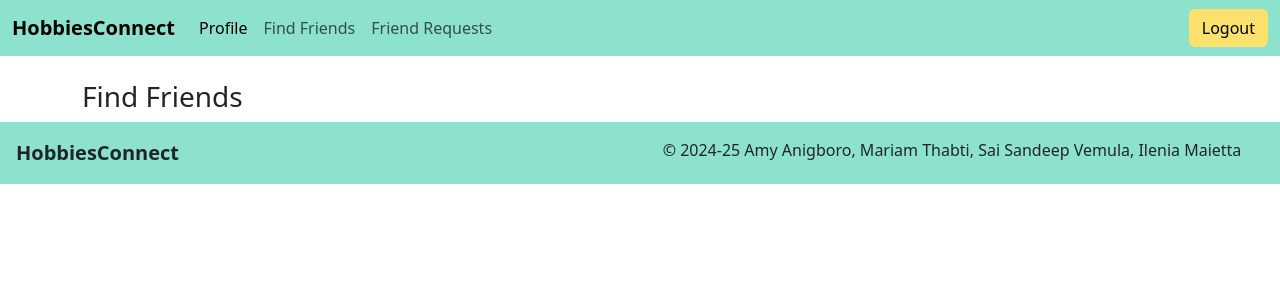
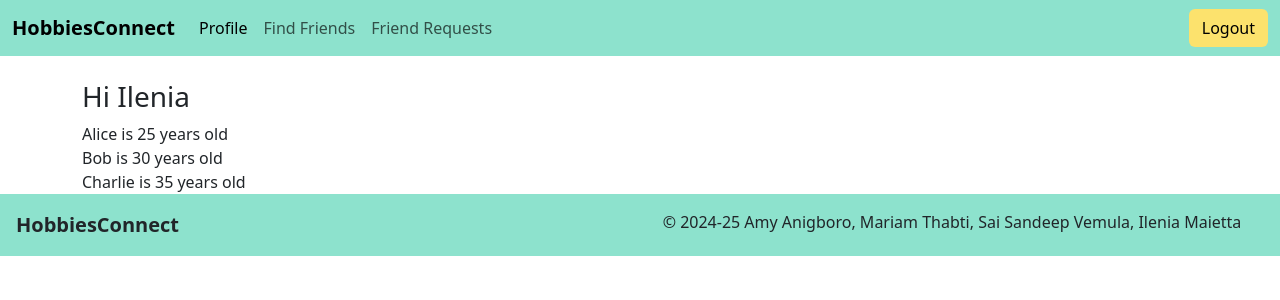
Before and after one commit to ileniadigital/HobbiesConnect, a Vue app in the folder frontend/: page /findfriends in a window 1280 px wide. Shown: the top 300 px of the page. Built offline with nearby package versions, Linux system fonts and the light colour scheme.

Commit message:
Added test data for FindFriends page

```diff
--- a/frontend/src/pages/FindFriends.vue
+++ b/frontend/src/pages/FindFriends.vue
@@ -1,6 +1,11 @@
 <template>
     <div class="h3">
-      {{ title }}
+        Hi {{ name }}
+    </div>
+    <!-- Add a filter -->
+    <!-- Friends List -->
+    <div v-for="friend in friends" :key="friend.name">
+        <div>{{ friend.name }} is {{ friend.age }} years old</div>
     </div>
 </template>
 
@@ -10,11 +15,15 @@
 export default defineComponent({
     data() {
         return {
-                  title: "Find Friends",
-              }
+            name: "Ilenia", // Change this to dynamic data
+            friends: [
+                { name: "Alice", age: 25 },
+                { name: "Bob", age: 30 },
+                { name: "Charlie", age: 35 },
+            ]
+        };
     }
 })
 </script>
 
-  <style scoped>
-  </style>
+<style scoped></style>
--- a/frontend/src/pages/Profile.vue
+++ b/frontend/src/pages/Profile.vue
@@ -8,7 +8,7 @@
 
 <script lang="ts">
 import { defineComponent } from "vue";
-  import Header from "@/components/Header.vue";
+import Header from "../components/Header.vue";
 
 export default defineComponent({
   components: {
@@ -22,5 +22,4 @@
 })
 </script>
 
-<style scoped>
-</style>
+<style scoped></style>
```
Lines whose indentation alone changed are shown as unchanged.
